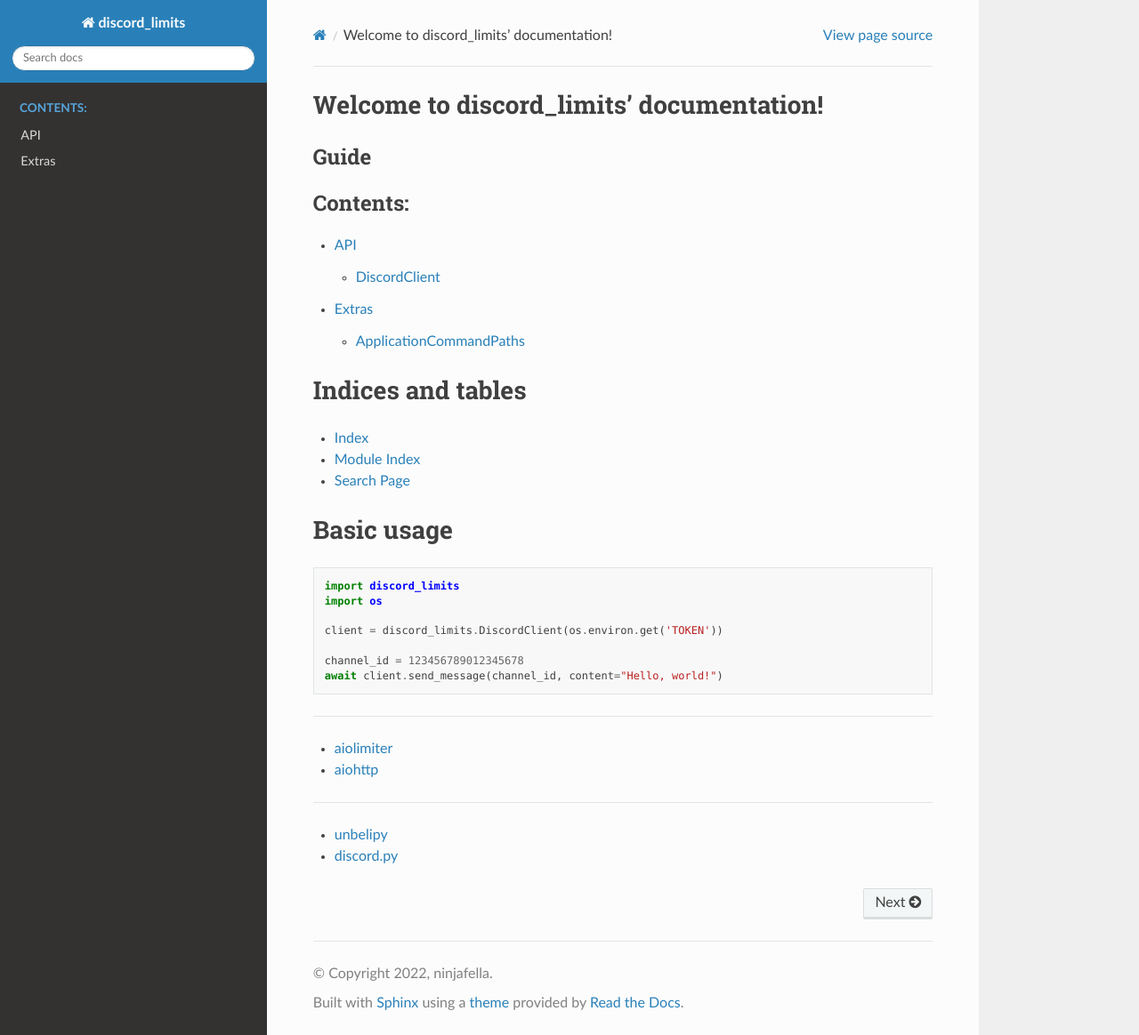
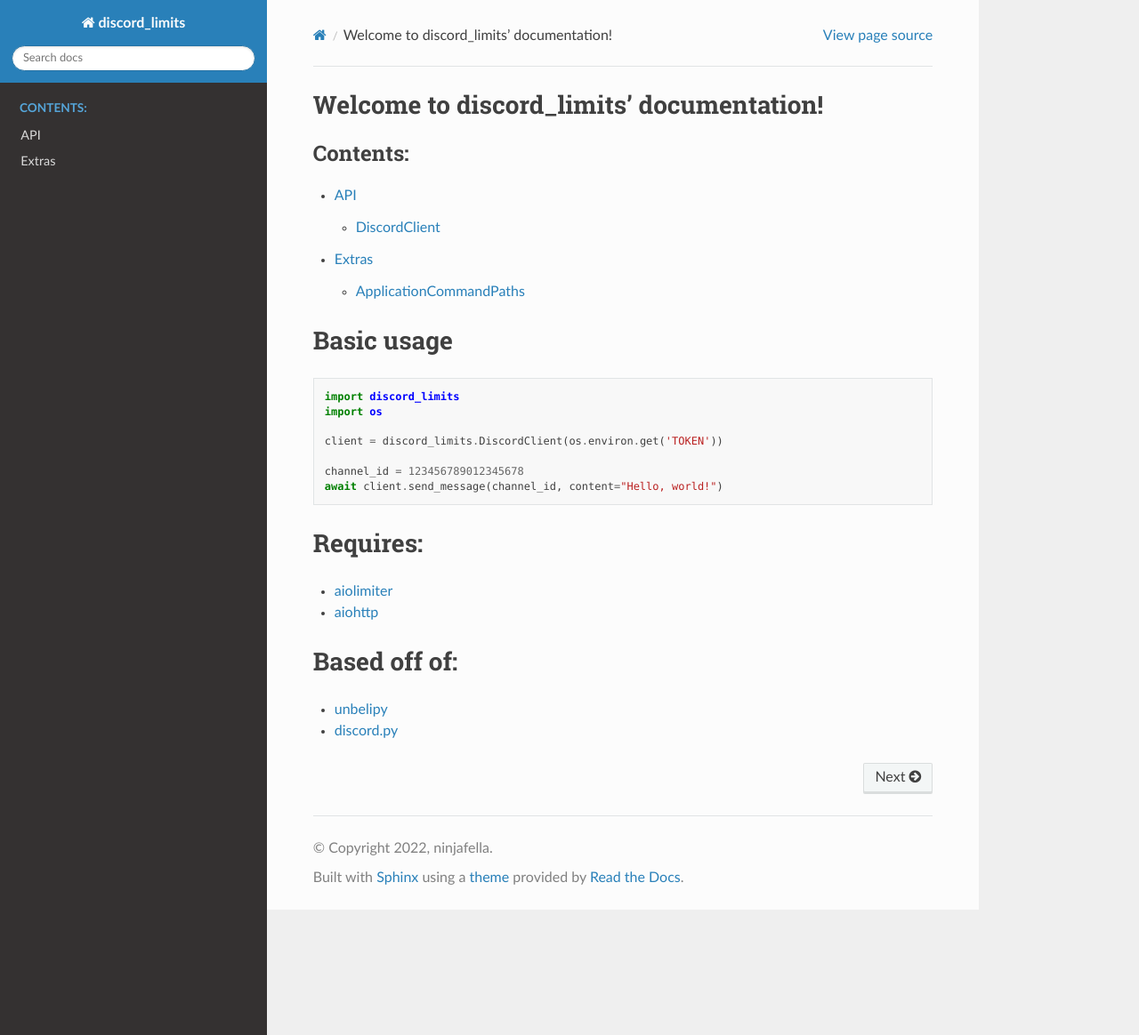
Before and after one commit to ninjafella/discord-API-limits, a Sphinx documentation site: the page built from docs/source/index.rst, in a window 1280 px wide and 1164 px high. Shown: the whole window at 89% size. Built offline with Sphinx 7.4.7 and the Read the Docs theme 2.0.0, drawn with Linux system fonts in a browser that asks for light colours.

Commit message:
Doc changes

```diff
--- a/docs/source/conf.py
+++ b/docs/source/conf.py
@@ -33,6 +33,7 @@
 # ones.
 extensions = ['sphinx.ext.autodoc', 'sphinx.ext.napoleon']
 autodoc_member_order = 'bysource'
+autodoc_typehints = 'none'
 
 # Add any paths that contain templates here, relative to this directory.
 templates_path = ['_templates']
--- a/docs/source/index.rst
+++ b/docs/source/index.rst
@@ -1,8 +1,5 @@
 Welcome to discord_limits' documentation!
 =========================================
-
-Guide
-^^^^^
 
 .. toctree::
    :maxdepth: 2
@@ -11,18 +8,6 @@
    api
    extras
 
-
-
-Indices and tables
-==================
-
-* :ref:`genindex`
-* :ref:`modindex`
-* :ref:`search`
-
-
-Currently this library has only been tested on Python 3.9
-~~~~~~~~~~~~~~~~~~~~~~~~~~~~~~~~~~~~~~~~~~~~~~~~~~~~~~~~~
 
 Basic usage
 ===========
@@ -37,18 +22,16 @@
    channel_id = 123456789012345678
    await client.send_message(channel_id, content="Hello, world!")
 
---------------
 
 Requires:
-~~~~~~~~~
+=========
 
 *  `aiolimiter <https://pypi.org/project/aiolimiter/>`__
 *  `aiohttp <https://pypi.org/project/aiohttp/>`__
 
---------------
 
 Based off of:
-~~~~~~~~~~~~~
+=============
 
 *  `unbelipy <https://github.com/chrisdewa/unbelipy>`__
 *  `discord.py <https://github.com/Rapptz/discord.py>`__
```
Also changed, not shown: README.md (+1 -0 lines).
